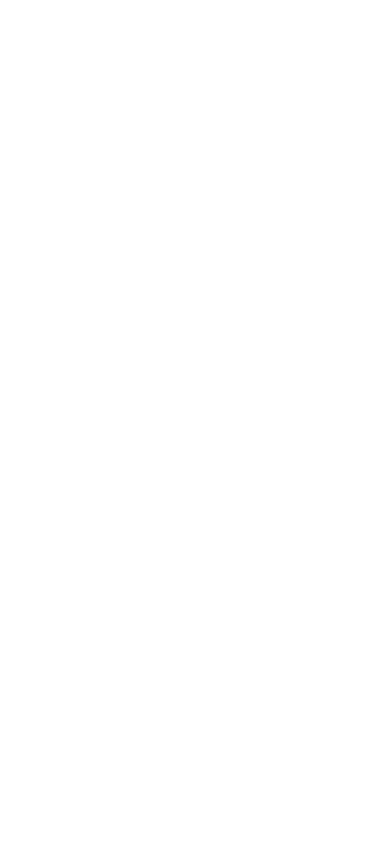
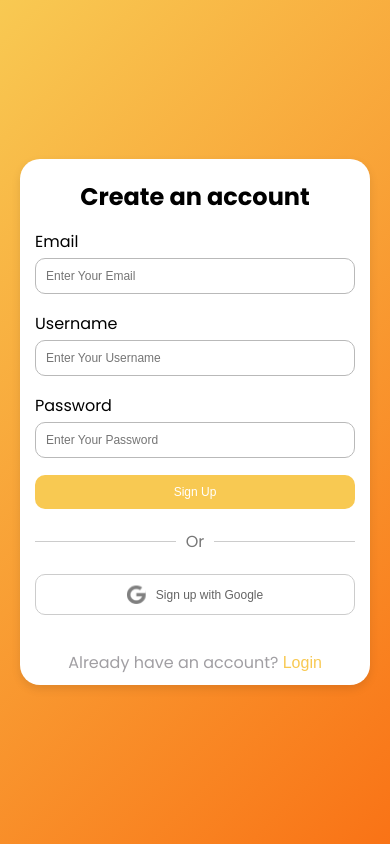
Before and after one commit to IsuruSG/BananaNumbers, a React (Vite) app in the folder App/: page /sign-up in a window 390 px wide. Before the commit this address had no page. Built offline with nearby package versions, Linux system fonts and the light colour scheme.

Commit message:
Created SignUp Page

```diff
--- a/App/src/App.jsx
+++ b/App/src/App.jsx
@@ -2,6 +2,7 @@ import { BrowserRouter, Route, Routes } from "react-router";
 import "./App.css";
 import Home from "./pages/Home/Home";
 import SignIn from "./pages/SignIn/SignIn";
+import SignUp from "./pages/SignUp/SignUp";
 
 function App() {
   return (
@@ -9,6 +10,7 @@ function App() {
       <Routes>
         <Route path="/" element={<Home />} />
         <Route path="/sign-in" element={<SignIn />} />
+        <Route path="/sign-up" element={<SignUp />} />
       </Routes>
     </BrowserRouter>
   );
--- a/App/src/pages/SignIn/SignIn.jsx
+++ b/App/src/pages/SignIn/SignIn.jsx
@@ -12,9 +12,9 @@ function SignInPage() {
     console.log("Signing in...");
   };
 
-  // const handleSignUp = () => {
-  //   navigate("/sign-up");
-  // };
+  const handleSignUp = () => {
+    navigate("/sign-up");
+  };
 
   return (
     <Layout>
@@ -49,7 +49,10 @@ function SignInPage() {
         </div>
         <div>
           <p className="signup-prompt">
-            Don't have an account? <button className="signup-link">Sign Up</button>
+            Don't have an account?{" "}
+            <button className="signup-link" onClick={handleSignUp}>
+              Sign Up
+            </button>
           </p>
         </div>
       </div>
--- /dev/null
+++ b/App/src/pages/SignUp/SignUp.css
@@ -0,0 +1,187 @@
+.signup-container {
+  background: #ffffff;
+  padding-inline: 40px;
+  padding-top: 35px;
+  padding-bottom: 15px;
+  border-radius: 20px;
+  box-shadow: 0 4px 10px rgba(0, 0, 0, 0.1);
+  width: 100%;
+  max-width: 400px;
+  margin: 15px;
+}
+
+.signupTitle {
+  font-size: 32px;
+  margin-bottom: 15px;
+  color: #000000;
+}
+
+.email-input-group,
+.username-input-group,
+.password-input-group {
+  margin-bottom: 17px;
+  text-align: left;
+}
+
+.email-input-group label,
+.username-input-group label,
+.password-input-group label {
+  display: block;
+  margin-bottom: 4px;
+  color: #000000;
+}
+
+.email-input-group input,
+.username-input-group input,
+.password-input-group input {
+  width: 100%;
+  padding: 15px;
+  border: 1px solid #b9b9b9;
+  border-radius: 10px;
+  font-size: 16px;
+}
+
+.signup-button {
+  width: 100%;
+  padding: 15px;
+  background-color: #f8c952;
+  color: #ffffff;
+  border: none;
+  border-radius: 10px;
+  font-size: 16px;
+  cursor: pointer;
+  transition: background-color 0.3s ease;
+}
+
+.signup-button:hover {
+  background-color: #f5b71c;
+}
+
+.or-divider {
+  margin: 20px 0;
+  position: relative;
+  text-align: center;
+}
+
+.or-divider span {
+  background: white;
+  padding: 0 10px;
+  color: #777;
+  position: relative;
+  z-index: 1;
+}
+
+.or-divider::before {
+  content: "";
+  position: absolute;
+  top: 50%;
+  left: 0;
+  right: 0;
+  height: 1px;
+  background: #ccc;
+  z-index: 0;
+}
+
+.google-signup-button {
+  width: 100%;
+  padding: 15px;
+  background-color: #ffffff0c;
+  color: #0000009c;
+  border: 1px solid #cccccc;
+  border-radius: 10px;
+  font-size: 16px;
+  cursor: pointer;
+  transition: background-color 0.3s ease;
+  display: flex;
+  align-items: center;
+  justify-content: center;
+  gap: 10px;
+  margin-bottom: 35px;
+}
+
+.google-icon {
+  font-size: 20px;
+}
+
+.google-signup-button:hover {
+  background-color: #f3f3f3;
+}
+
+.login-prompt {
+  color: #a19fa3;
+}
+
+.login-link {
+  background: none;
+  border: none;
+  color: #f8c952;
+  cursor: pointer;
+  font-size: 16px;
+}
+
+.login-link:hover {
+  text-decoration: underline;
+}
+
+/* Responsive Styles */
+@media (max-width: 768px) {
+  .signup-container {
+    padding-inline: 20px;
+    padding-top: 30px;
+    padding-bottom: 15px;
+    margin: 10px;
+  }
+
+  .signupTitle {
+    font-size: 28px;
+  }
+
+  .email-input-group input,
+  .name-input-group input,
+  .username-input-group input,
+  .password-input-group input {
+    padding: 12px;
+    font-size: 14px;
+  }
+
+  .signup-button,
+  .google-signup-button {
+    padding: 12px;
+    font-size: 14px;
+  }
+
+  .google-icon {
+    font-size: 18px;
+  }
+}
+
+@media (max-width: 480px) {
+  .signup-container {
+    padding-inline: 15px;
+    padding-top: 20px;
+    padding-bottom: 10px;
+    margin: 5px;
+  }
+
+  .signupTitle {
+    font-size: 24px;
+  }
+
+  .email-input-group input,
+  .name-input-group input,
+  .username-input-group input,
+  .password-input-group input {
+    padding: 10px;
+    font-size: 12px;
+  }
+
+  .signup-button,
+  .google-signup-button {
+    padding: 10px;
+    font-size: 12px;
+  }
+
+  .google-icon {
+    font-size: 16px;
+  }
+}
--- /dev/null
+++ b/App/src/pages/SignUp/SignUp.jsx
@@ -0,0 +1,62 @@
+import React from "react";
+import { useNavigate } from "react-router";
+import Layout from "../../../Layout/Layout";
+import googleIcon from "../../assets/google.svg";
+import "./SignUp.css"; // Import the SignUp-specific styles
+
+function SignUpPage() {
+  const navigate = useNavigate();
+
+  const handleSignUp = (e) => {
+    e.preventDefault();
+    console.log("Signing up...");
+  };
+
+  const handleLogin = () => {
+    navigate("/sign-in");
+  };
+
+  return (
+    <Layout>
+      <div className="signup-container">
+        <div>
+          <h1 className="signupTitle">Create an account</h1>
+          <form onSubmit={handleSignUp}>
+            <div className="email-input-group">
+              <label htmlFor="email">Email</label>
+              <input type="email" id="email" placeholder="Enter Your Email" required />
+            </div>
+            <div className="username-input-group">
+              <label htmlFor="username">Username</label>
+              <input type="text" id="username" placeholder="Enter Your Username" required />
+            </div>
+            <div className="password-input-group">
+              <label htmlFor="password">Password</label>
+              <input type="password" id="password" placeholder="Enter Your Password" required />
+            </div>
+            <button type="submit" className="signup-button">
+              Sign Up
+            </button>
+          </form>
+          <div className="or-divider">
+            <span>Or</span>
+          </div>
+          <button className="google-signup-button">
+            <img src={googleIcon} alt="Google Icon" className="google-icon" width={"19px"} />
+            Sign up with Google
+          </button>
+        </div>
+        <div>
+          <p className="login-prompt">
+            Already have an account?{" "}
+            <button className="login-link" onClick={handleLogin}>
+              Login
+            </button>
+          </p>
+        </div>
+      </div>
+    </Layout>
+  );
+}
+
+export default SignUpPage;
```
